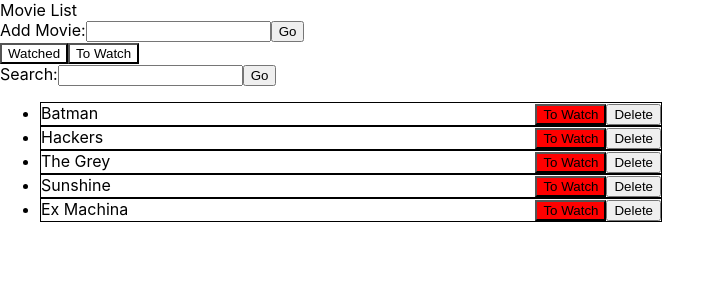
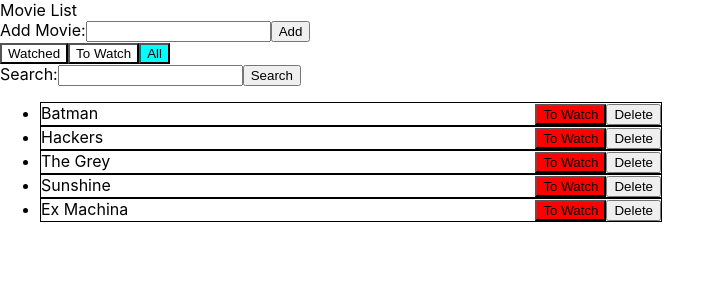
Before and after one commit to mattupham/MovieList, a React (Create React App) app: page / in a window 1280 px wide. Shown: the top 300 px of the page, without its empty margins (0-725 px from the left). Built offline with nearby package versions, Linux system fonts and the light colour scheme.

Commit message:
Added All filter button for clarity

```diff
--- a/src/components/AddMovie/AddMovie.tsx
+++ b/src/components/AddMovie/AddMovie.tsx
@@ -37,7 +37,7 @@ const AddMovie: React.FC = () => {
           onChange={e => setMovieToAdd(e.target.value)}
         />
       </label>
-      <input type="submit" value="Go" />
+      <input type="submit" value="Add" />
     </form>
   );
 };
--- a/src/components/Search/Search.tsx
+++ b/src/components/Search/Search.tsx
@@ -21,7 +21,7 @@ const Search = () => {
           onChange={e => setQuery(e.target.value)}
         />
       </label>
-      <input type="submit" value="Go" />
+      <input type="submit" value="Search" />
     </form>
   );
 };
--- a/src/components/ToggleWatch/ToggleWatch.tsx
+++ b/src/components/ToggleWatch/ToggleWatch.tsx
@@ -43,6 +43,19 @@ export default function ToggleWatch() {
       >
         To Watch
       </button>
+      <button
+        onClick={() =>
+          dispatch({
+            type: "SET_WATCH_FILTER",
+            payload: WatchFilter.All
+          })
+        }
+        style={{
+          background: watchFilter === WatchFilter.All ? "cyan" : "none"
+        }}
+      >
+        All
+      </button>
     </div>
   );
 }
```
